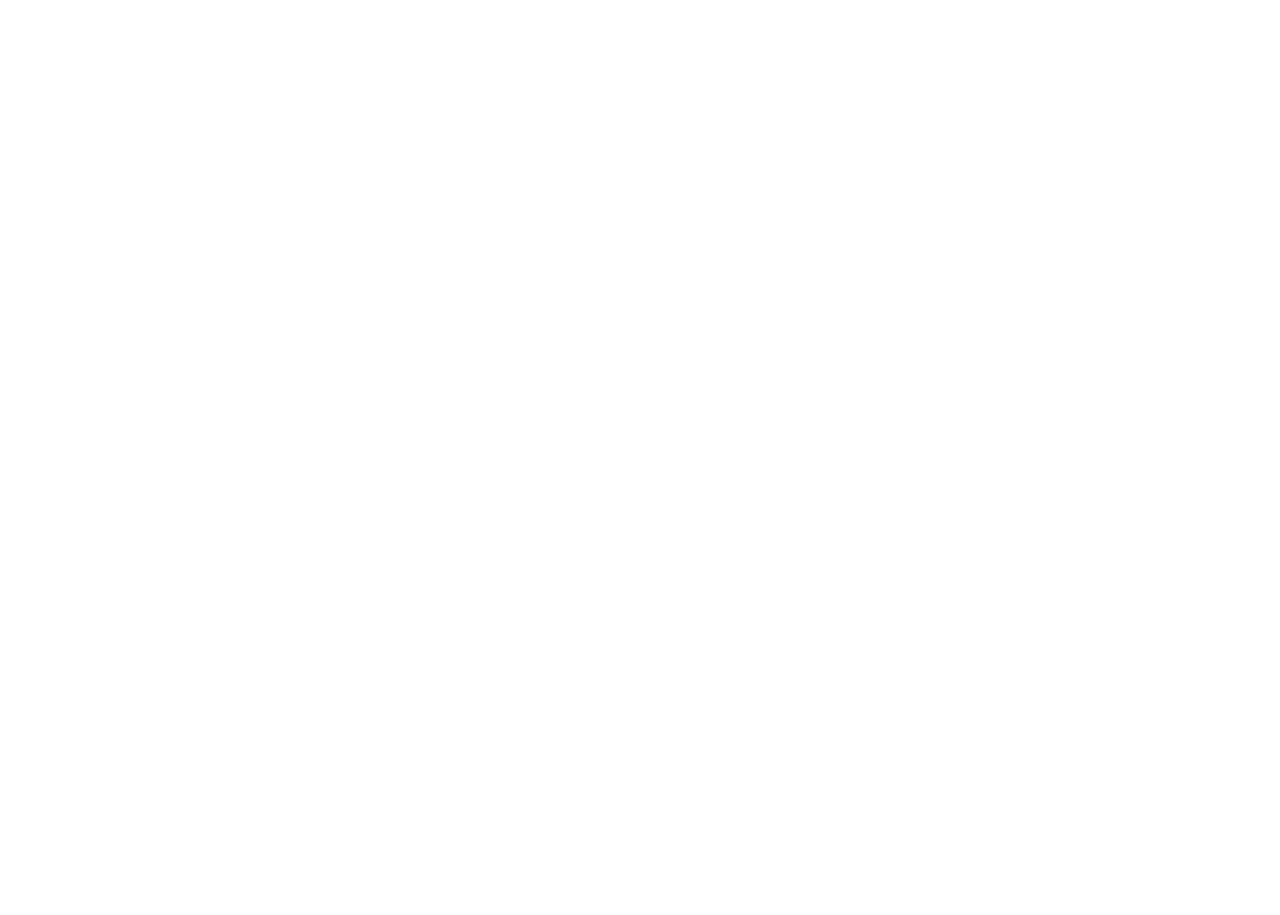
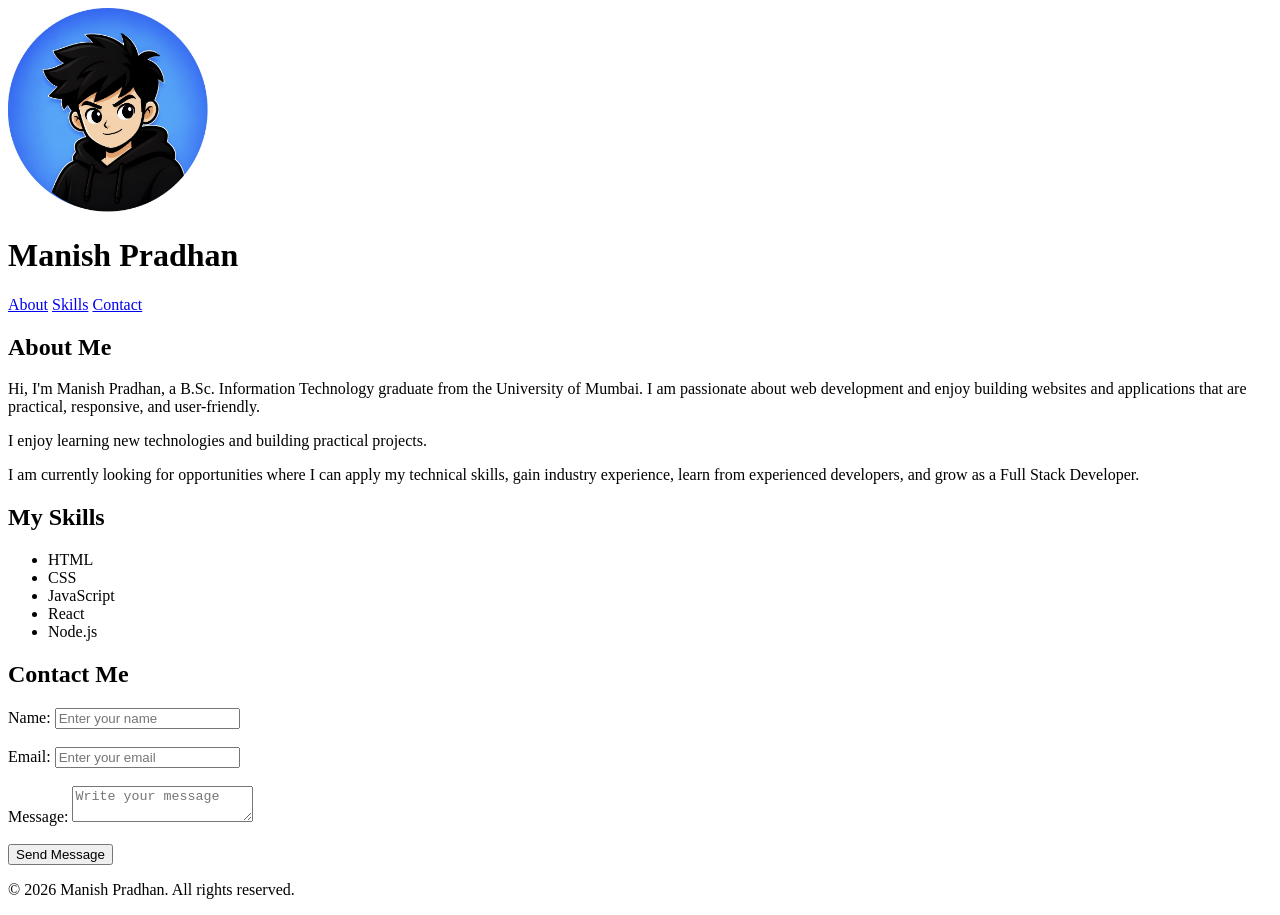
Before and after one commit to Dev-manish005/Personal-Portfolio, a plain HTML site: page index.html in a window 1280 px wide. Before the commit the page ends 800 px from the top, so only its background shows below. Drawn offline with Linux system fonts and the light colour scheme.

Commit message:
created my personal Portfolio using html

```diff
--- a/index.html
+++ b/index.html
@@ -1,11 +1,92 @@
 <!DOCTYPE html>
 <html lang="en">
+
 <head>
     <meta charset="UTF-8">
     <meta name="viewport" content="width=device-width, initial-scale=1.0">
-    <title>Document</title>
+    <title>My Portfolio</title>
 </head>
+
 <body>
+    <header>
+        <img src="images/profile.jfif" alt="Profile picture of Manish" width="200">
+        <h1>Manish Pradhan</h1>
+
+        <nav>
+            <a href="#about">About</a>
+            <a href="#skills">Skills</a>
+            <a href="#contact">Contact</a>
+        </nav>
+    </header>
+
+    <main>
+
+        <section id="about">
+            <h2>About Me</h2>
+            <p>
+                Hi, I'm Manish Pradhan, a B.Sc. Information Technology graduate from the University of Mumbai. I am
+                passionate about web development and enjoy building websites and applications that are practical,
+                responsive, and user-friendly.
+            </p>
+
+            <p>
+                I enjoy learning new technologies and
+                building practical projects.
+            </p>
+
+            <p>
+                I am currently looking for opportunities where I can apply my technical skills, gain industry
+                experience, learn from experienced developers, and grow as a Full Stack Developer.
+            </p>
+
+        </section>
+
+        <section id="skills">
+            <h2>My Skills</h2>
+
+            <ul>
+                <li>HTML</li>
+                <li>CSS</li>
+                <li>JavaScript</li>
+                <li>React</li>
+                <li>Node.js</li>
+            </ul>
+        </section>
+
+        <section id="contact">
+            <h2>Contact Me</h2>
+
+            <form>
+
+                <label for="name">Name:</label>
+                <input type="text" id="name" name="name" placeholder="Enter your name" required>
+
+                <br><br>
+
+                <label for="email">Email:</label>
+                <input type="email" id="email" name="email" placeholder="Enter your email" required>
+
+                <br><br>
+
+                <label for="message">Message:</label>
+                <textarea id="message" name="message" placeholder="Write your message" required></textarea>
+
+                <br><br>
+
+                <button type="submit">Send Message</button>
+
+            </form>
+
+        </section>
+
+    </main>
+
+    <footer>
+        <p>&copy; 2026 Manish Pradhan. All rights reserved.</p>
+    </footer>
+
+
 
 </body>
+
 </html>
```
Also changed, not shown: images/profile.jfif (added).
